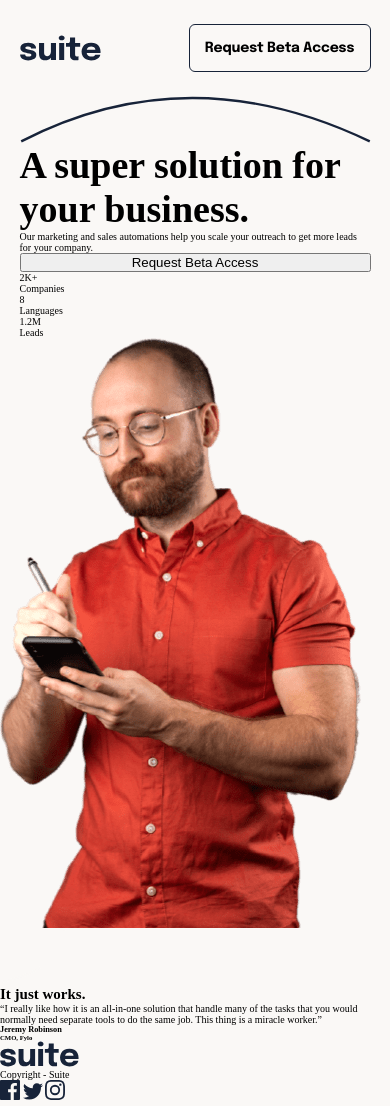
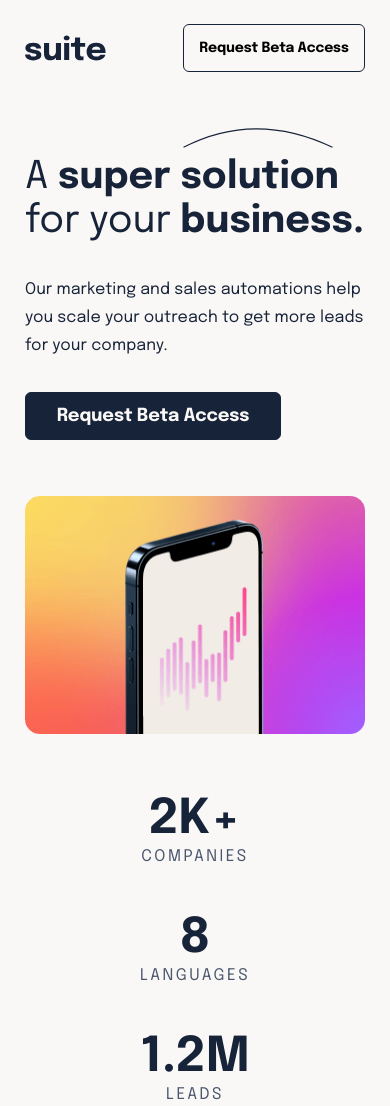
Before and after one commit to kevencb/Suite-LandingPage-Frontendmentor, a website: page index.html in a window 390 px wide. Shown: the top 1106 px of the page. Drawn offline with Linux system fonts and the light colour scheme.

Commit message:
Vista mobile finalizada

```diff
--- a/index.html
+++ b/index.html
@@ -18,17 +18,19 @@
 
 	<div class="hero container">
 		<div class="info">
-			<img src="./assets/pattern-curved-line-1.svg" alt="">
+			<img class="info__line" src="./assets/pattern-curved-line-1.svg" alt="">
 			<h1 class="info__title">
-				A super solution for your business.
+				A <span>super solution</span> for your <span>business.</span>
 			</h1>
 			<div class="info__text">
 				Our marketing and sales automations help you scale your outreach to get more leads for your company.
 			</div>
-
 			<button class="info__button">
 				Request Beta Access
 			</button>
+			<div class="info__image">
+				<img src="./assets/image-hero-landscape.png" alt="">
+			</div>
 		</div>
 
 		<div class="stats">
@@ -52,7 +54,7 @@
 			<img src="./assets/image-jeremy-large.png" alt="Jeremy Photo" class="quote__photo">
 			<img src="./assets/pattern-curved-line-2.svg" aria-hidden="true" class="quote__line" />
 		</div>
-		<div class="quote__info">
+		<div class="quote__info container">
 			<h2 class="quote__info--title">It just works.</h2>
 			<p class="quote__info--text">
 				“I really like how it is an all-in-one solution that handle many of
--- a/sass/styles.sass
+++ b/sass/styles.sass
@@ -10,11 +10,13 @@ html
 
 body
     background-color: variables.$white
+    font-family: variables.$font
+    color: variables.$dark
 
 .container
-    width: 90%
+    width: 34rem
     max-width: 110rem
-    margin: auto
+    margin: 0 auto
 
 .button
     width: 18.2rem
@@ -34,7 +36,7 @@ body
     display: flex
     justify-content: space-between
     align-items: center
-    margin: 2.4rem auto
+    margin: 2.4rem auto 0
     &__logo
         width: 8.1rem
         img
@@ -48,6 +50,111 @@ body
     .info
         display: flex
         flex-direction: column
+        margin: 5.6rem auto
+        &__line
+            width: 15rem
+            align-self: flex-end
+            margin-bottom: .8rem
+            margin-right: 3.2rem
         &__title
             font-size: 3.8rem
             line-height: 4.4rem
+            font-weight: variables.$paragraph
+            margin-bottom: 3.2rem
+            span
+                font-weight: variables.$title
+        &__text
+            font-size: 1.6rem
+            font-weight: 400
+            line-height: 2.8rem
+            letter-spacing: 0.09px
+        &__button
+            @extend .button
+            font-size: 1.8rem
+            width: 25.6rem
+            background-color: variables.$dark
+            color: variables.$white
+            margin: 3.2rem 0 5.6rem
+        &__image
+            width: 100%
+            img
+                width: 100%
+                object-fit: cover
+                margin: auto
+.stats
+    display: flex
+    flex-direction: column
+    align-items: center
+    justify-content: center
+    text-align: center
+    gap: 4.6rem
+    .stat
+        &__number
+            font-size: 4.8rem
+            line-height: 5.6rem
+            font-weight: variables.$title
+        &__name
+            font-size: 1.6rem
+            font-weight: variables.$paragraph
+            letter-spacing: 0.25rem
+            text-transform: uppercase
+            color: variables.$gray
+
+.quote
+    display: flex
+    align-content: center
+    justify-content: center
+    flex-direction: column
+    background: variables.$dark
+    border-radius: 1.6rem
+    color: variables.$white
+    margin: 24rem 0 0
+    &__person
+        width: 100%
+        margin: auto
+        display: flex
+        flex-direction: column
+        align-items: center
+        margin-top: -18rem
+        .quote__photo
+            width: 25rem
+            display: block
+        .quote__line
+            width: 5rem
+            margin: 4rem
+            display: block
+    &__info
+        text-align: center
+        &--title
+            font-size: 4rem
+            margin-bottom: 4rem
+            font-weight: 700
+        &--text
+            font-size: 1.8rem
+            margin-bottom: 4rem
+            line-height: 3.2rem
+            letter-spacing: 0rem
+        &--footer
+            h5
+                font-size: 1.8rem
+                text-transform: uppercase
+            h6
+                font-size: 1.6rem
+                text-transform: uppercase
+                font-weight: 400
+                margin: .8rem 0 6.4rem
+
+.footer
+    background-color: variables.$beige
+    display: flex
+    flex-direction: column
+    justify-content: center
+    align-items: center
+    padding: 5.6rem 0 8rem
+    gap: 4rem
+    &__copyrigth
+        font-size: 1.5rem
+    &__socials
+        display: flex
+        align-items: center
+        gap: 2.8rem
```
Also changed, not shown: css/styles.css, 1 other file.
